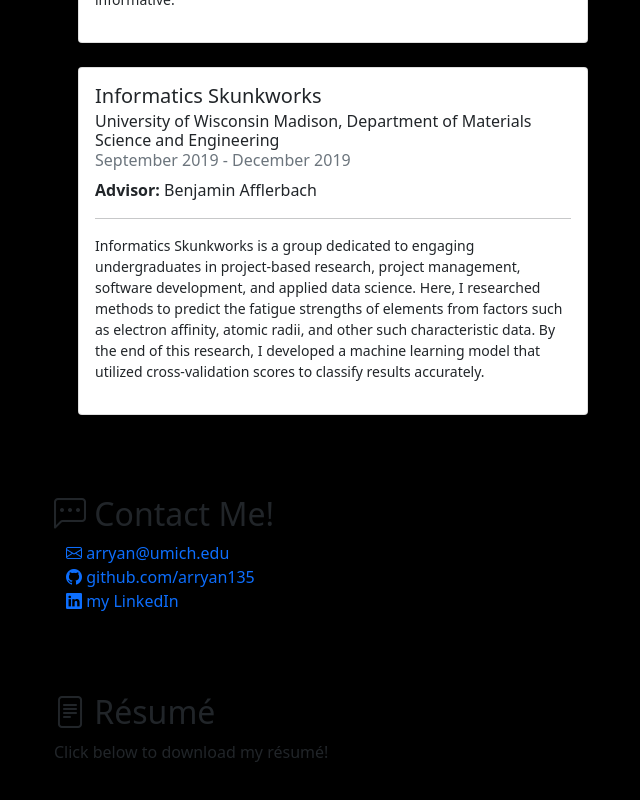
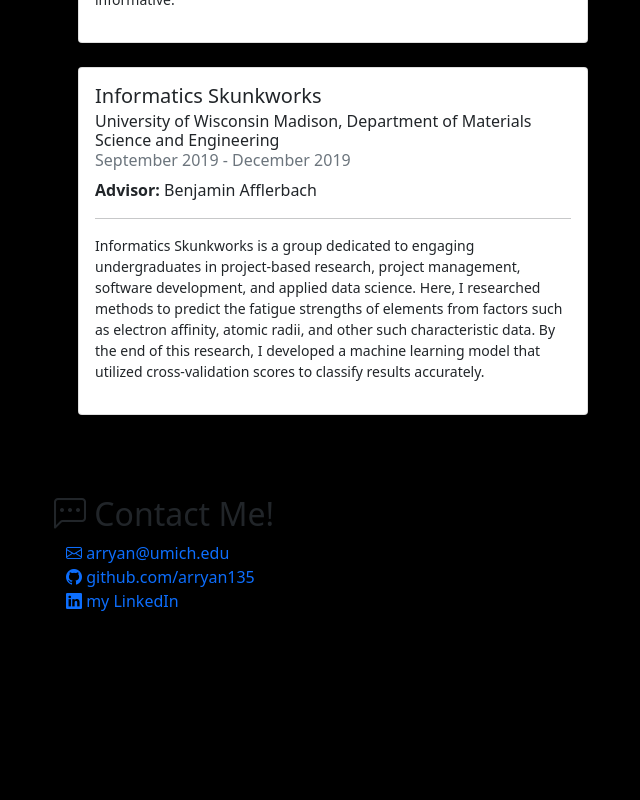
Before and after one commit to arryan135/React-Website1.0, a Vue app: page / in a window 1280 px wide. Shown: the part 4280-5080 px from the top of the page, without its empty margins (28-668 px from the left). After the commit the page ends 4941 px from the top, so only its background shows below. Built offline with nearby package versions, Linux system fonts and the light colour scheme.

Commit message:
comment out resume section temporarily

```diff
--- a/src/pages/Homepage.vue
+++ b/src/pages/Homepage.vue
@@ -24,7 +24,7 @@
                         <a class="nav-link" href="#section-work-exp">work experience</a>
                         <a class="nav-link" href="#section-research">research experience</a>
                         <a class="nav-link" href="#section-contact">contact</a>
-                        <a class="nav-link" href="#section-resume">résumé</a>
+                        <!-- <a class="nav-link" href="#section-resume">résumé</a> -->
                     </div>
                 </div>
             </div>
@@ -222,10 +222,10 @@
                 </ul>
             </div>
         </div>
-        <div class="section container">
+        <!-- <div class="section container">
             <a class="anchor" id="section-resume"/>
             <h2><i class="bi-file-text"/> Résumé</h2>
-            <p>Click below to download my résumé!</p>
+            <p>Will be attached soon. Stay tuned!</p>
             <a href="daniel-liu-resume-cs.pdf" class="bi-download mt-3 link-clean link-black" download>
                 computer science résumé (159 KB)
             </a>
@@ -235,7 +235,7 @@
             <a href="daniel-liu-resume.pdf" class="bi-download mt-3 link-clean link-black" download>
                 full résumé (160 KB)
             </a>
-        </div>
+        </div> -->
     </div>
 </template>
 
```
